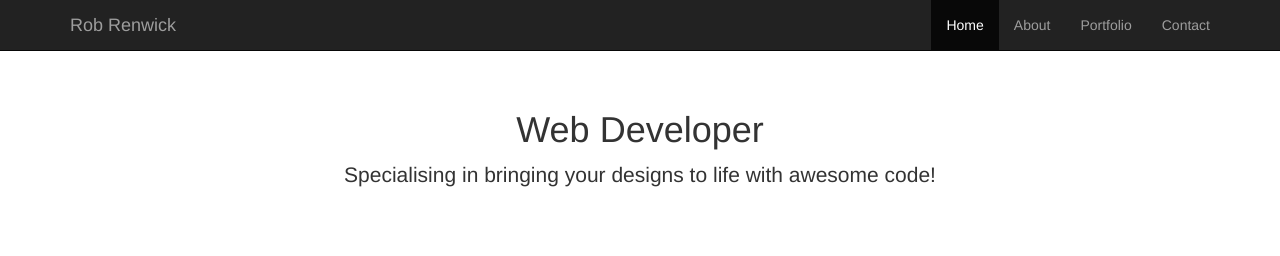
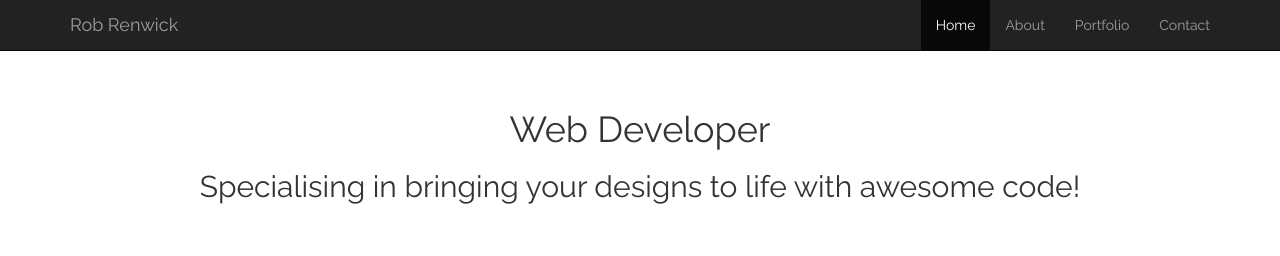
Before and after one commit to robrcodes/myFreeCodeCamp_2016, a website: page BasicFrontEndDevProjects/PersonalPorfolioWebpage/index.html in a window 1280 px wide. Drawn offline with Linux system fonts and the light colour scheme.

Commit message:
changed main font to Raleway and tidied up html head area

```diff
--- a/BasicFrontEndDevProjects/PersonalPorfolioWebpage/index.html
+++ b/BasicFrontEndDevProjects/PersonalPorfolioWebpage/index.html
@@ -1,10 +1,29 @@
 <!DOCTYPE html>
 <html lang="en">
 <head>
-  <meta charset="UTF-8">
+  <!-- Basic Page Needs
+  ––––––––––––––––––––– -->
+  <meta charset="utf-8">
   <title>Personal Portfolio</title>
+  <meta name="description" content="This is a personal portfolio web page built for a Free Code Camp project, using Bootstrap.">
+  <meta name="author" content="Rob Renwick">
+
+  <!-- Mobile Specific Meta
+  ––––––––––––––––––––––––– -->
+  <meta name="viewport" content="width=device-width, initial-scale=1">
+
+  <!-- FONT
+  –––––––––––– -->
+  <link href='https://fonts.googleapis.com/css?family=Raleway' rel='stylesheet' type='text/css'>
+
+  <!-- CSS
+  –––––––– -->
   <link rel="stylesheet" href="bower_components/bootstrap/dist/css/bootstrap.css">
   <link rel="stylesheet" href="./src/css/main.css">
+
+  <!-- Favicon
+  –––––––––––– -->
+
 </head>
 <body>
   <nav class="navbar navbar-inverse navbar-fixed-top">
@@ -29,14 +48,19 @@
         </div>
       </nav>
 
-      <div class="container">
+      <section id="home-hero">
+        <div class="container">
+          <div class="row">
+            <div class="col-md-12">
+              <h1>Web Developer</h1>
+              <h2>Specialising in bringing your designs to life with awesome code!</h2>
+            </div>
+          </div>
+        </div> <!-- /.container -->
 
-        <div class="starter-template">
-          <h1>Web Developer</h1>
-          <p class="lead">Specialising in bringing your designs to life with awesome code!</p>
-        </div>
+      </section><!-- /#home-hero -->
 
-      </div><!-- /.container -->
+
   <script src="./bower_components/jquery/dist/jquery.min.js"></script>
 
     <script src="./bower_components/bootstrap/dist/js/bootstrap.min.js"></script>
--- a/BasicFrontEndDevProjects/PersonalPorfolioWebpage/src/scss/main.scss
+++ b/BasicFrontEndDevProjects/PersonalPorfolioWebpage/src/scss/main.scss
@@ -6,22 +6,20 @@ $main-bg: #ffffff;
 $main-text: #3c3c3c;
 $alt-text: #ffffff;
 $alt-bg: #3c3c3c;
-$font-main: Lato,sans-serif;
+$font-main: Raleway,sans-serif;
 
 // Sass Mixin definitions:
 
 
 
 /*! Start of Custom CSS ****************************
-
-la la la
-
 **************/
 
 body {
   padding-top: 50px;
+  font-family: $font-main;
 }
-.starter-template {
-  padding: 40px 15px;
-  text-align: center;
+#home-hero {
+    padding: 40px 15px;
+    text-align: center;
 }
```
Also changed, not shown: BasicFrontEndDevProjects/PersonalPorfolioWebpage/dist/css/allcss.css, BasicFrontEndDevProjects/PersonalPorfolioWebpage/src/css/main.css, 1 other file.
